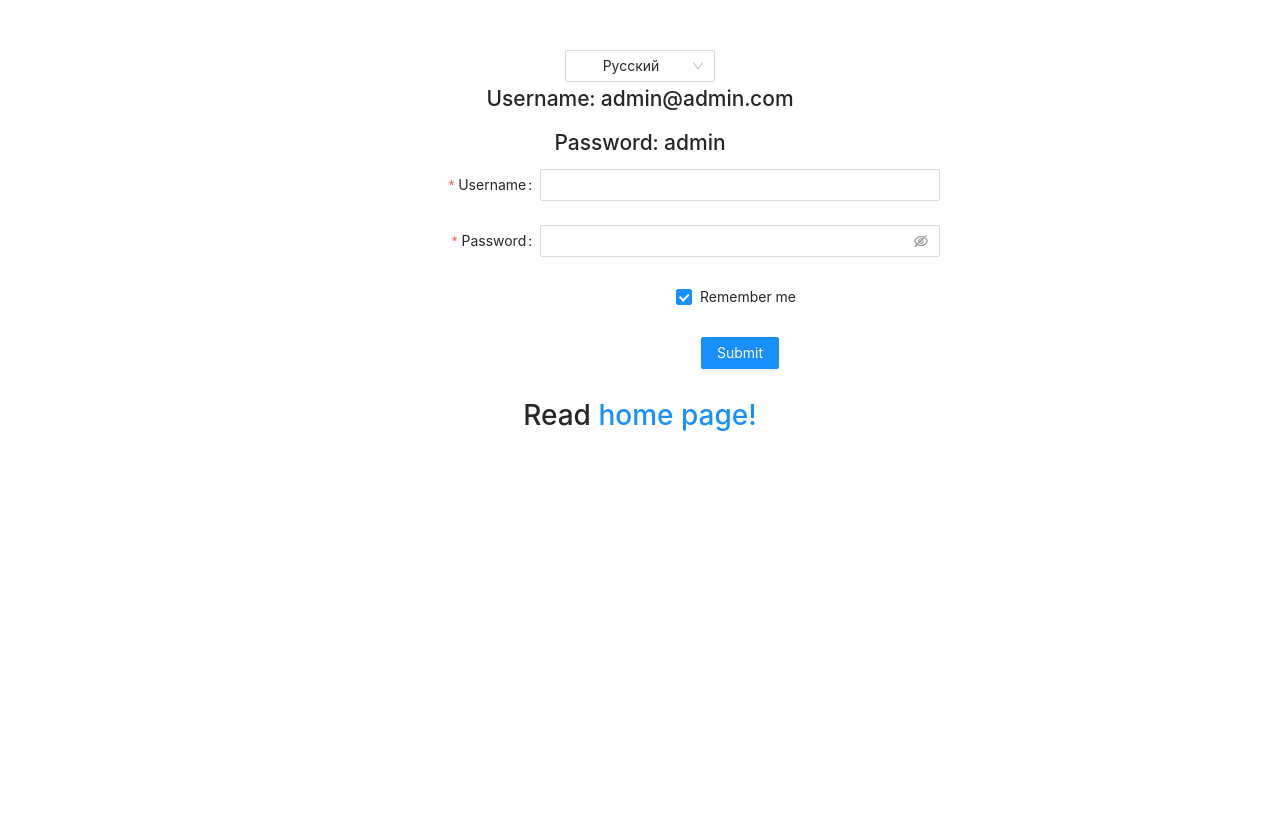
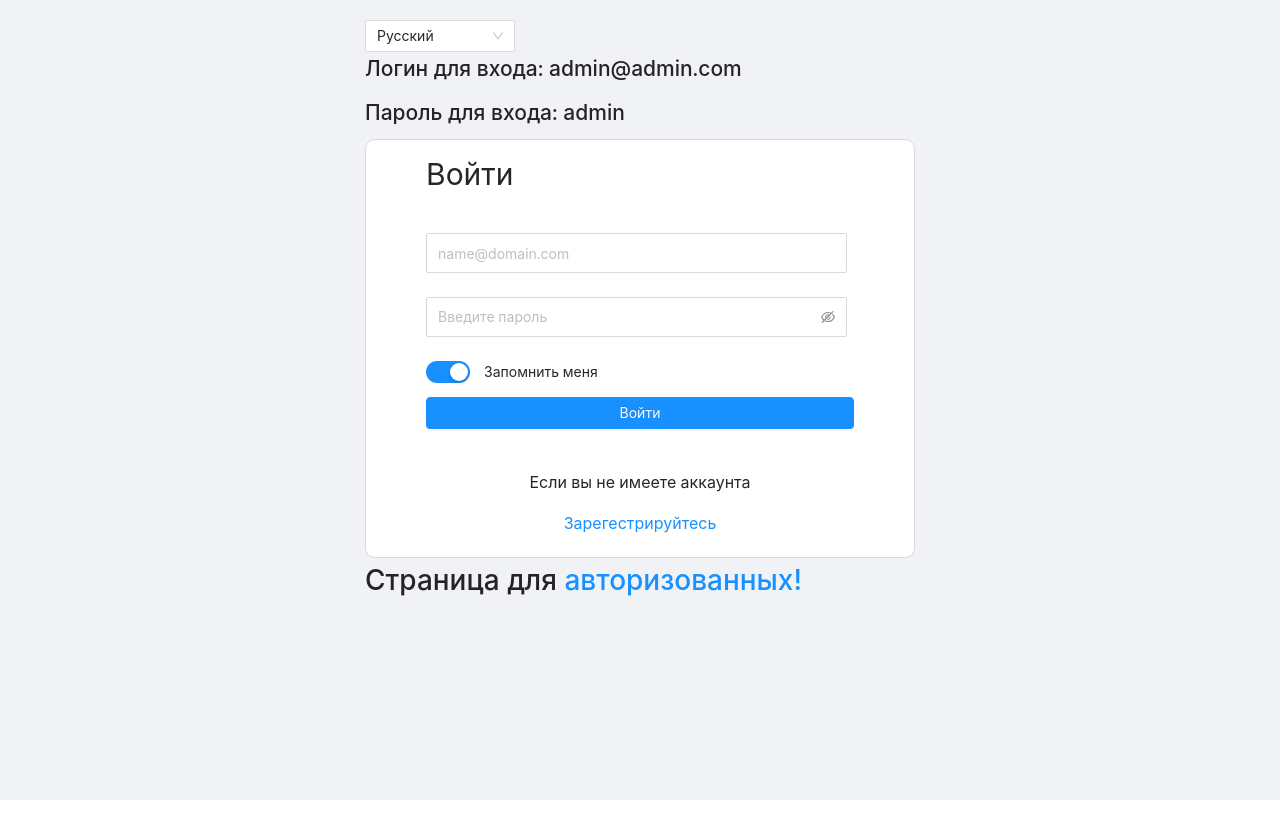
Before and after one commit to rasul-surname/app-authorization, a Next.js app: page / in a window 1280 px wide. Shown: the top 838 px of the page. After the commit the page ends 800 px from the top, so only its background shows below. Built offline with nearby package versions, Linux system fonts and the light colour scheme.

Commit message:
Сверстал форму по прототипу

```diff
--- a/client/components/ui/Form/Form.jsx
+++ b/client/components/ui/Form/Form.jsx
@@ -1,12 +1,14 @@
 import React from "react";
 import Router from 'next/router';
-import { Form, Input, Button, Checkbox } from 'antd';
+import {Form, Input, Button, Checkbox, Switch} from 'antd';
+import classes from './Form.module.css';
+import Link from "next/link";
 
 const FormComponent = (props) => {
     let state = props.state;
 
     const onFinish = (values) => {
-        if(values.username !== state.login || values.password !== state.password) {
+        if (values.username !== state.login || values.password !== state.password) {
             alert('Введенные данные неверны, убедитесь, что они соответствуют данным вашей учетной записи.');
         } else {
             console.log('Success:', values);
@@ -19,6 +21,7 @@ const FormComponent = (props) => {
     };
 
     return (
+        <div>
             <Form
                 name="basic"
                 labelCol={{
@@ -35,7 +38,6 @@ const FormComponent = (props) => {
                 autoComplete="off"
             >
                 <Form.Item
-                label="Username"
                     name="username"
                     rules={[
                         {
@@ -44,11 +46,9 @@ const FormComponent = (props) => {
                         },
                     ]}
                 >
-                <Input />
+                    <Input placeholder='name@domain.com' className={classes.form__input}/>
                 </Form.Item>
-
                 <Form.Item
-                label="Password"
                     name="password"
                     rules={[
                         {
@@ -57,31 +57,19 @@ const FormComponent = (props) => {
                         },
                     ]}
                 >
-                <Input.Password />
+                    <Input.Password placeholder='Введите пароль' className={classes.form__input}/>
                 </Form.Item>
 
-            <Form.Item
-                name="remember"
-                valuePropName="checked"
-                wrapperCol={{
-                    offset: 8,
-                    span: 16,
-                }}
-            >
-                <Checkbox>Remember me</Checkbox>
-            </Form.Item>
+                <div className={classes.form__remind}>
+                    <Switch className={classes.form__switch} defaultChecked/>
+                    <p>Запомнить меня</p>
+                </div>
+                <Button type="primary" htmlType="submit" className={classes.form__button}>
+                    Войти
+                </Button>
+            </Form>
 
-            <Form.Item
-                wrapperCol={{
-                    offset: 8,
-                    span: 16,
-                }}
-            >
-                <Button type="primary" htmlType="submit">
-                    Submit
-                </Button>
-            </Form.Item>
-        </Form>
+        </div>
     );
 };
 
--- a/client/components/ui/Form/Form.module.css
+++ b/client/components/ui/Form/Form.module.css
@@ -0,0 +1,15 @@
+
+.form__input {
+    width: 421px;
+    height: 40px;
+}
+.form__remind {
+    display: flex;
+}
+.form__switch {
+    margin-right: 14px;
+}
+.form__button {
+    width: 100%;
+    border-radius: 4px;
+}
--- a/pages/index.js
+++ b/pages/index.js
@@ -12,16 +12,27 @@ const Home = () => {
     return (
         <Provider store={store}>
             <div className={classes.container}>
+                <div className={classes.content}>
                     <Selector state={store.getState().languages}/>
-                <h2>Username: admin@admin.com</h2>
-                <h2>Password: admin</h2>
+                    <h2>Логин для входа: admin@admin.com</h2>
+                    <h2>Пароль для входа: admin</h2>
+                    <div className={classes.form}>
+                        <h2 className={classes.form__title}>Войти</h2>
                         <FormComponent state={store.getState().formPage}/>
+                        <div className={classes.form__signUp}>
+                            <p>Если вы не имеете аккаунта</p>
+                            <Link href="/feature/signUp">
+                                <a>Зарегестрируйтесь</a>
+                            </Link>
+                        </div>
+                    </div>
                     <h1 className="title">
-                    Read{' '}
+                        Cтраница для {' '}
                         <Link href="/feature/home">
-                        <a>home page!</a>
+                            <a>авторизованных!</a>
                         </Link>
                     </h1>
+                </div>
             </div>
         </Provider>
     )
--- a/pages/index.module.css
+++ b/pages/index.module.css
@@ -1,5 +1,35 @@
 .container{
-    width: 600px;
-    margin: 50px auto;
+    height: 100vh;
+    width: 100%;
+    background: #F0F2F5;
+}
+.content {
+    width: 550px;
+    margin: 0px auto;
+    padding: 20px 0px;
+}
+
+.form {
+    width: 550px;
+    padding: 16px 60px;
+    text-align: left;
+    background: #FFFFFF;
+    border: 1px solid #D9D9D9;
+    box-sizing: border-box;
+    border-radius: 10px;
+}
+.form__title {
+    font-weight: normal;
+    font-size: 30px;
+    line-height: 36px;
+    margin-bottom: 41px;
+}
+.form__signUp {
+    font-size: 16px;
+    margin-top: 41px;
+    margin-bottom: 5px;
     text-align: center;
 }
+.form__signUp a:hover {
+    opacity: 0.8;
+}
```
Lines whose indentation alone changed are shown as unchanged.
